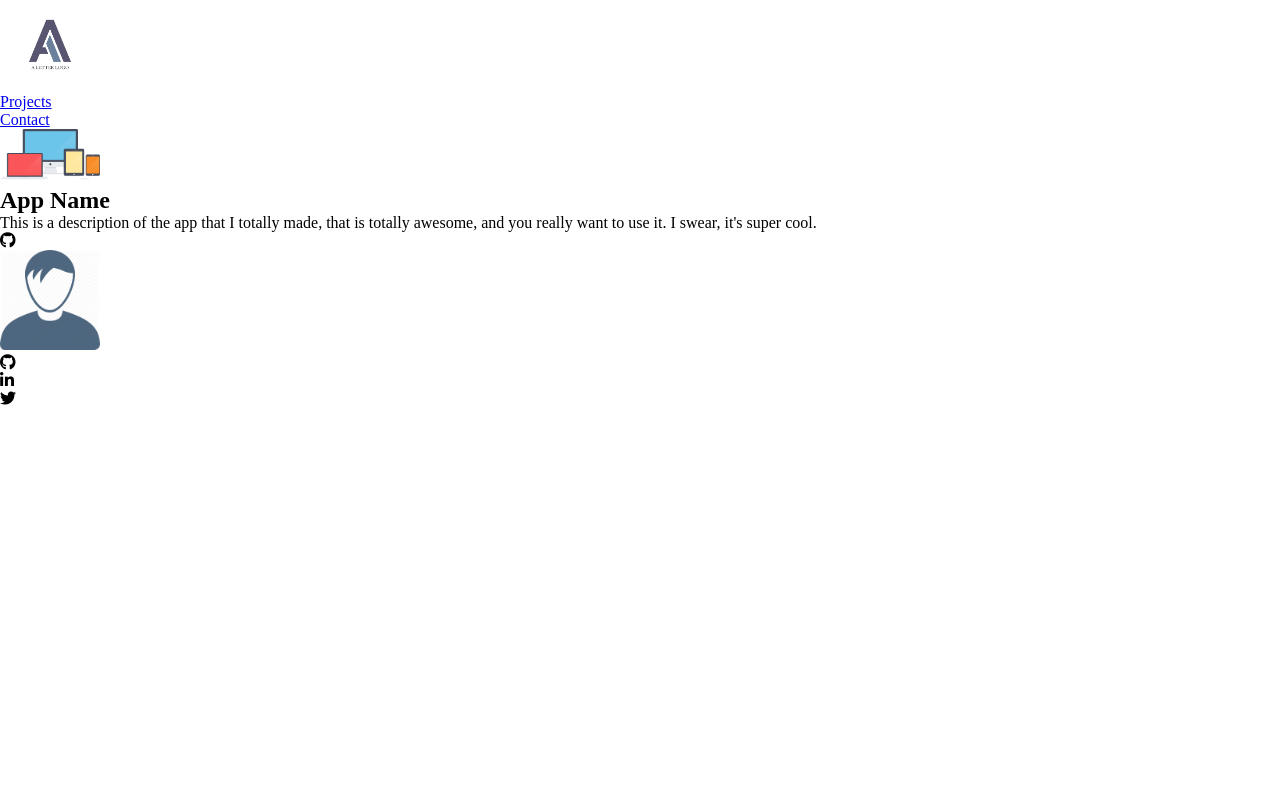
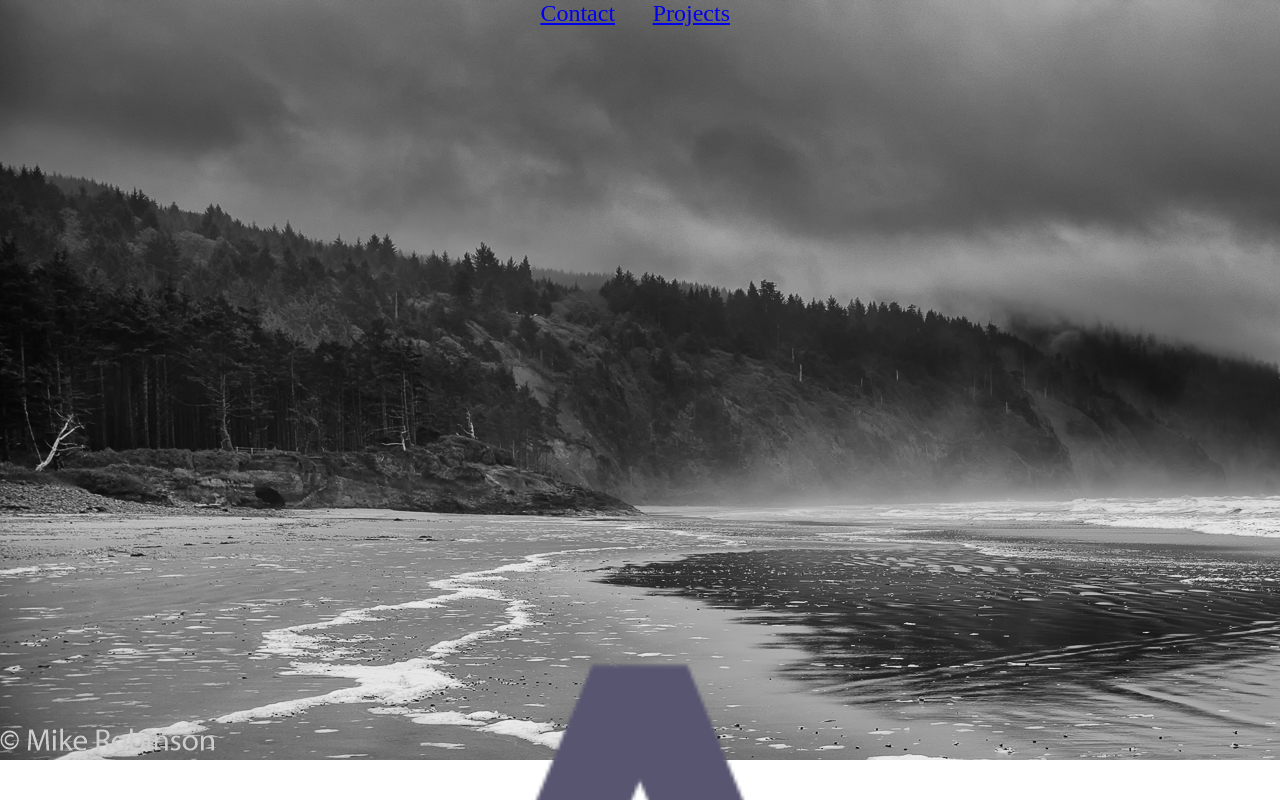
Before and after one commit to KAardal/port, a plain HTML site: page index.html in a window 1280 px wide. Shown: the top 800 px of the page. Drawn offline with Linux system fonts and the light colour scheme.

Commit message:
oh god this is a mess

```diff
--- a/index.html
+++ b/index.html
@@ -6,19 +6,24 @@
     <meta name="viewport" content="width=device-width, initial-scale=1">
     <title>Portfolio</title>
     <link rel="stylesheet" href="styles/base.css">
+    <link rel="stylesheet" href="styles/layout.css">
+    <link rel="stylesheet" href="styles/modules.css">
     <script src="https://use.fontawesome.com/fe9fcf98cb.js"></script>
   </head>
   <body>
     <div id="home">
-      <img src="resources/a_a_letter_logo_psd_design.png"/>
-      <ul>
-        <li><a href="index.html#projects">Projects</a></li>
-        <li><a href="index.html#contact">Contact</a></li>
-      </ul>
+      <nav class="main-nav">
+        <i class="fa fa-bars" aria-hidden="true"></i>
+        <ul>
+          <li><a href="index.html#contact">Contact</a></li>
+          <li><a href="index.html#projects">Projects</a></li>
+        </ul>
+      </nav>
+      <img class="img-home" src="resources/a_a_letter_logo_psd_design.png"/>
     </div>
-    <div id="projects">
+    <div class="projects">
       <div class="template">
-        <img src="resources/devices.png"/>
+        <img class="img tamplate" src="resources/devices.png"/>
         <h2>App Name</h2>
         <p>
           This is a description of the app that I totally made, that is totally awesome, and you really want to use it. I swear, it's super cool.
@@ -27,7 +32,8 @@
       </div>
     </div>
     <div id="contact">
-      <img src="resources/User-512.png">
+      <img class="img-contact" src="resources/User-512.png">
+      <h3>Contact Me!</h3>
       <div class="social-media-div">
         <i class="fa fa-github" aria-hidden="true"></i>
         <i class="fa fa-linkedin" aria-hidden="true"></i>
--- a/styles/base.css
+++ b/styles/base.css
@@ -7,10 +7,9 @@
 
 html, body {
   height: 100%;
+  text-align: center;
 }
 
 img {
-  width: 100px;
-  height: auto;
   max-width: 100%;
 }
--- /dev/null
+++ b/styles/modules.css
@@ -0,0 +1,49 @@
+img {
+  width: 100%;
+}
+
+#home {
+  height: 100%;
+  background-image: url("../resources/oregon_coast_bw.jpg");
+  background-repeat: no-repeat;
+}
+
+.projects{
+  height: 50%;
+}
+
+#contact {
+  height: 25%;
+}
+
+.img-home {
+  padding-top: 30%;
+}
+
+.social-media-div i {
+  display: inline;
+  padding-left: .5em;
+  padding-right: .5em;
+}
+
+@media screen and (min-width: 640px){
+   .fa.fa-bars{
+     display: none;
+   }
+
+   .main-nav ul{
+     display: block;
+   }
+   .main-nav li{
+     display: inline;
+   }
+   .main-nav:hover ul{
+     display: block;
+   }
+   .main-nav li {
+     margin-right: .4em;
+     font-size: 1.5em;
+     padding: .5em .5em;
+     border-bottom: none;
+   }
+ }
```
Also changed, not shown: resources/oregon_coast_bw.jpg (added), resources/profile.jpg (deleted), resources/tolmie.jpg (added), styles/layout.css (added).
